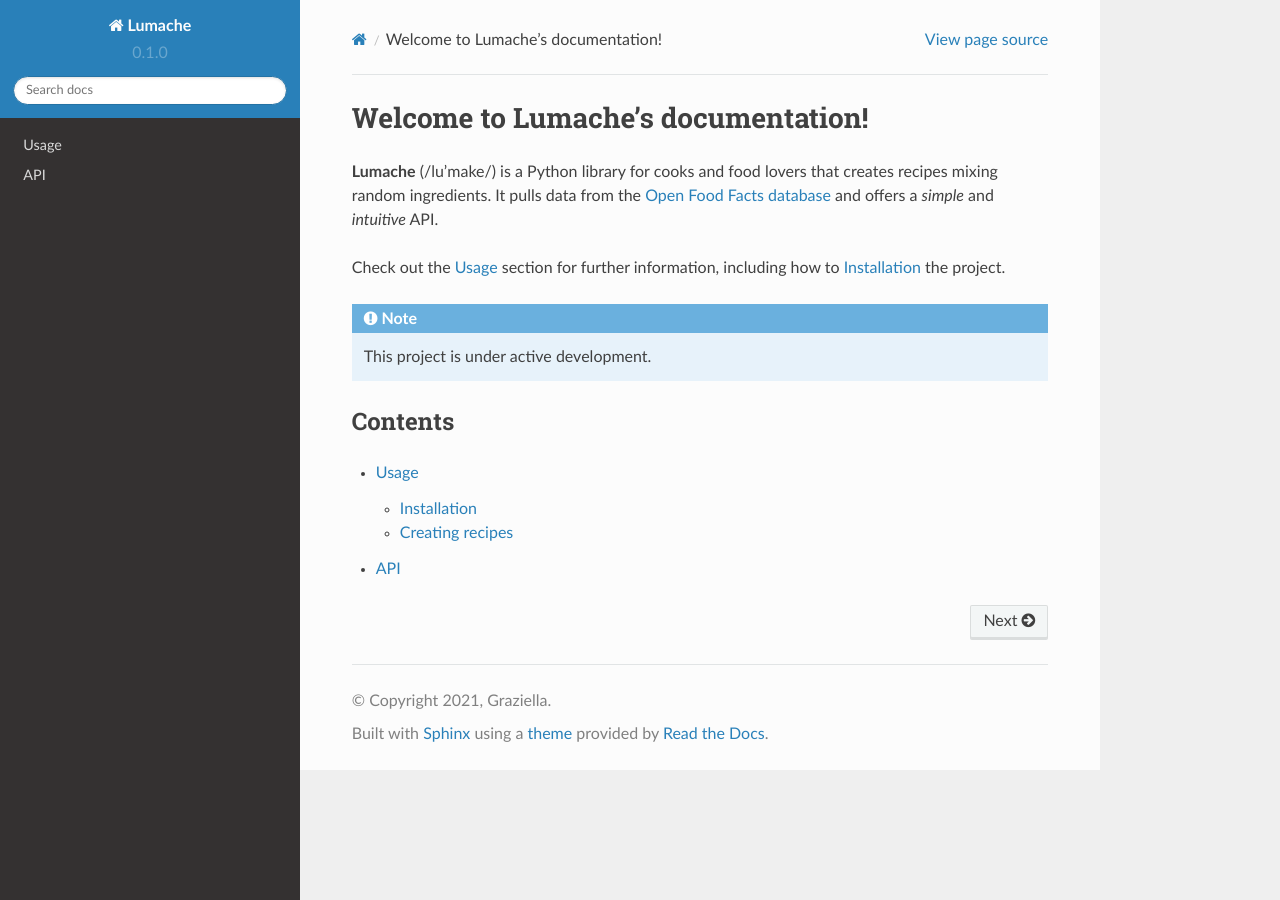
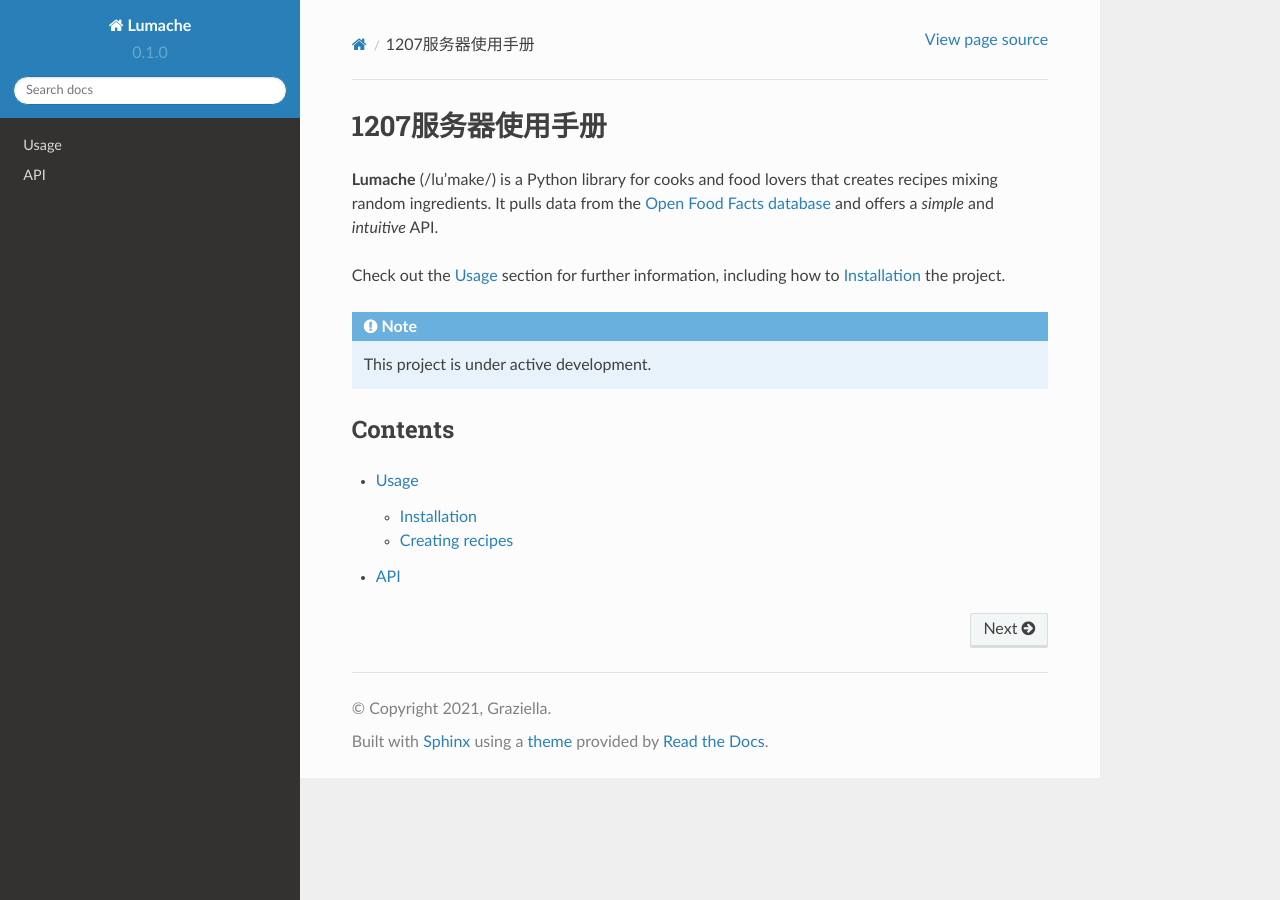
Before and after one commit to TangYuanqing/1207-server-docs, a Sphinx documentation site: the page built from docs/source/index.rst, in a window 1280 px wide. Built offline with Sphinx 7.4.7 and the Read the Docs theme 2.0.0, drawn with Linux system fonts in a browser that asks for light colours.

Commit message:
modified:   .readthedocs.yaml 	modified:   docs/source/index.rst

```diff
--- a/docs/source/index.rst
+++ b/docs/source/index.rst
@@ -1,4 +1,4 @@
-Welcome to Lumache's documentation!
+1207服务器使用手册
 ===================================
 
 **Lumache** (/lu'make/) is a Python library for cooks and food lovers
```
Also changed, not shown: .readthedocs.yaml.
